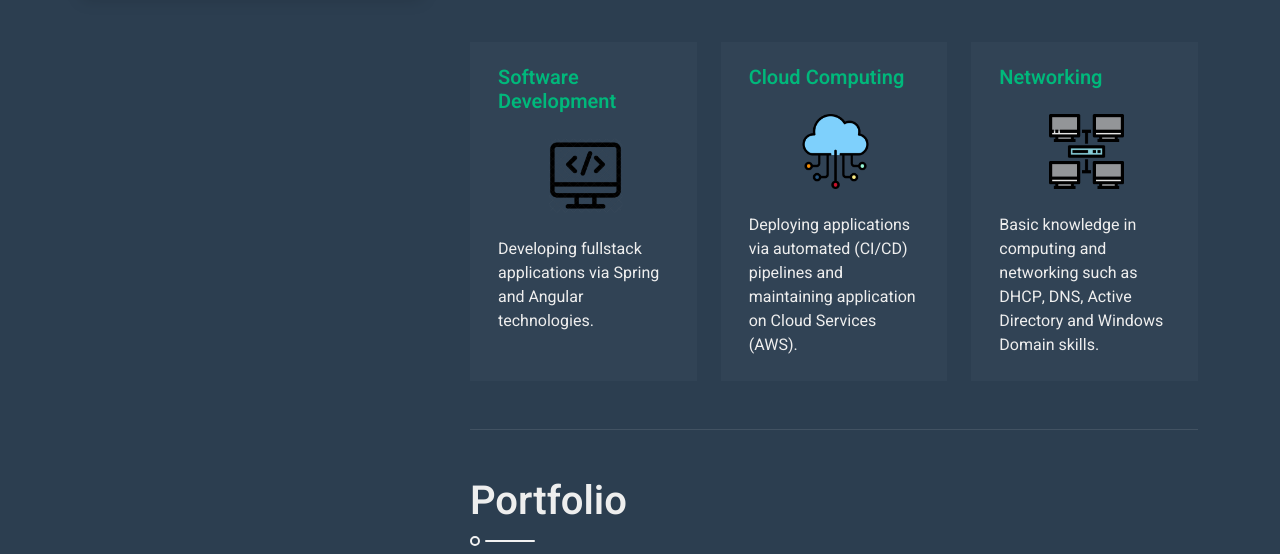
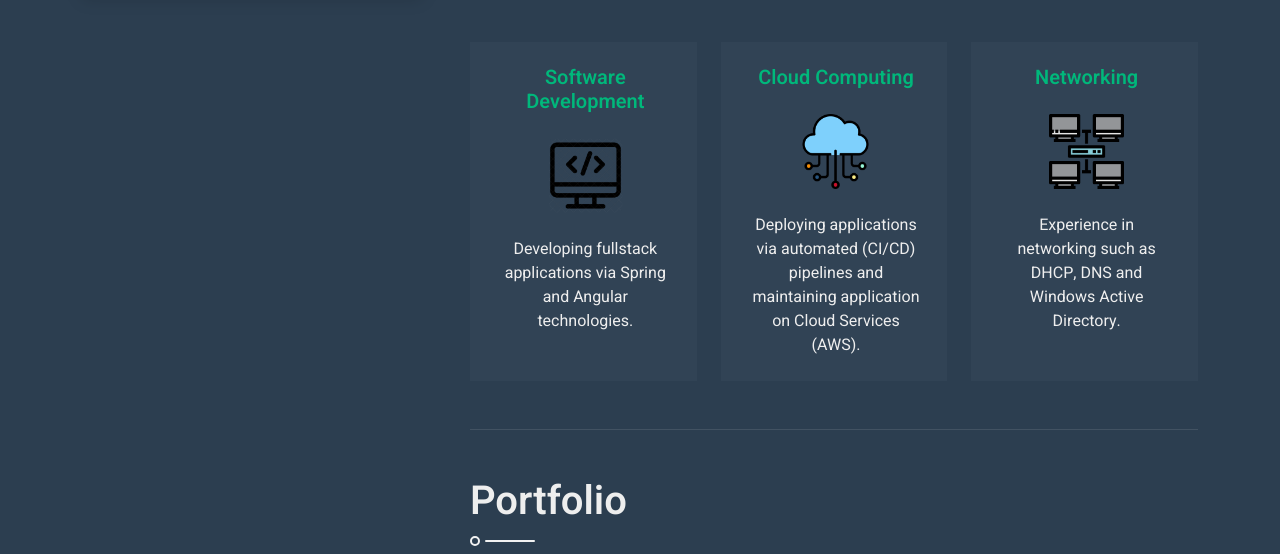
Before and after one commit to deepakdmk/portfolio, a plain HTML site: page index.html in a window 1280 px wide. Shown: the part 809-1363 px from the top of the page. Drawn offline with nearby package versions, Linux system fonts and the light colour scheme.

Commit message:
update resume

```diff
--- a/css/style.css
+++ b/css/style.css
@@ -238,6 +238,9 @@
   /* Add padding to the left and right */
 }
 
+.centered-font{
+  text-align: center;
+}
 
 .centered-image {
   margin-left: auto;
--- a/index.html
+++ b/index.html
@@ -152,8 +152,7 @@
 
                         <div class="col-md-4 col-lg-6 col-xl-4">
                             <div class="d-flex bg-secondary p-4 center-flex">
-                                <div class="ps-1">
-
+                                <div class="ps-1 centered-font">
                                     <h5 class="mb-0 text-primary">Software Development</h5><br>
                                     <img src="img/development.png" width="75" height="75" fill="currentColor"
                                         class="centered-image"><br>
@@ -164,23 +163,22 @@
                         </div>
                         <div class="col-md-4 col-lg-6 col-xl-4">
                             <div class="d-flex bg-secondary p-4 center-flex">
-                                <div class="ps-1">
+                                <div class="ps-1 centered-font">
                                     <h5 class="mb-0 text-primary">Cloud Computing</h5><br>
                                     <img src="img/cloud.png" width="75" height="75" fill="currentColor"
                                         class="centered-image"><br>
                                     <p class="mb-0 ">Deploying applications via automated (CI/CD)
-                                        pipelines and maintaining application on Cloud Services (AWS). <br> </p>
+                                        pipelines and maintaining application on Cloud Services (AWS). </p>
                                 </div>
                             </div>
                         </div>
                         <div class="col-md-4 col-lg-6 col-xl-4">
                             <div class="d-flex bg-secondary p-4 center-flex">
-                                <div class="ps-1 ">
+                                <div class="ps-1 centered-font">
                                     <h5 class="mb-0 text-primary">Networking</h5><br>
                                     <img src="img/networking.png" width="75" height="75" fill="currentColor"
                                         class="centered-image"><br>
-                                    <p class="mb-0 ">Basic knowledge in computing and networking such as DHCP, DNS,
-                                        Active Directory and Windows Domain skills. </p>
+                                    <p class="mb-0 ">Experience in networking such as DHCP, DNS and Windows Active Directory. <br><br></p>
                                 </div>
                             </div>
                         </div>
@@ -213,7 +211,7 @@
                                     <div class="position-relative overflow-hidden mb-2">
                                         <img class="img-fluid w-100 article-background" src="img/awscloudprac.png" alt="">
                                         <div class="portfolio-btn d-flex align-items-center justify-content-center">
-                                            <a href="" >
+                                            <a href="https://bit.ly/4aNEjvS" target="_blank">
                                                 <a href=""><span class="portfoliomine" >Certified on Jan 2024</span></a>
                                             </a>
                                         </div>
```
Also changed, not shown: 1 other file.
